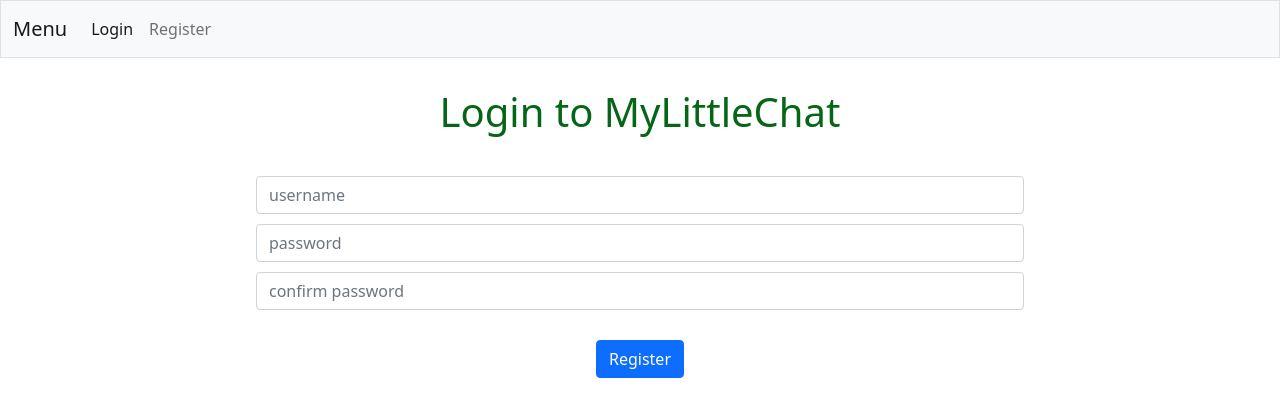
After one commit to Filip4231/MLC, a Flask app: page /register in a window 1280 px wide. The commit adds this page. Shown: the top 417 px of the page. Run offline with Flask 3, Linux system fonts and the light colour scheme; some libraries are stand-ins or nearby versions.

Commit message:
Registered user is added into database (users)

```diff
--- a/app.py
+++ b/app.py
@@ -5,13 +5,39 @@ from flask import Flask, flash, redirect, render_template, request, session
 from flask_session import Session
 from werkzeug.security import check_password_hash, generate_password_hash
 
+from helpers import login_required
+
 app = Flask(__name__)
+
+app.config["SESSION_PERMANENT"] = False
+app.config["SESSION_TYPE"] = "filesystem"
+Session(app)
+
+db = SQL("sqlite:///mlc.db")
 
 @app.route("/")
 def index():
-    return render_template("layout.html")
+    return render_template("index.html")
 
 
+@app.route("/login", methods=["GET", "POST"])
+def login():
+    if request.method == "GET":
+        return render_template("login.html")
+    else:
+        return render_template("login.html")
+
+
+@app.route("/register", methods=["GET", "POST"])
+def register():
+    if request.method == "GET":
+        return render_template("register.html")
+    else:
+        print(request.form.get("username") + " " + generate_password_hash(request.form.get("password")))
+        db.execute("INSERT INTO users(username, password) VALUES(?,?)", request.form.get("username"), generate_password_hash(request.form.get("password")))
+        return redirect("/")
+
 @app.route("/myprofile")
+@login_required
 def myprofile():
     return render_template("myprofile.html")
--- /dev/null
+++ b/static/styles.css
@@ -0,0 +1,24 @@
+form{
+    margin-left: 20%;
+    margin-right: 20%;
+    margin-top: 40px;
+}
+
+h1{
+    margin-top: 30px;
+    color: rgb(5,102,22);
+    text-align: center;
+}
+
+.color{
+    color: rgb(5,102,22);
+}
+
+input{
+    margin-top: 10px;
+}
+
+.center{
+    margin-top: 30px;
+    text-align: center;
+}
--- a/templates/layout.html
+++ b/templates/layout.html
@@ -6,6 +6,8 @@
 
         <link crossorigin="anonymous" href="https://cdn.jsdelivr.net/npm/bootstrap@5.1.3/dist/css/bootstrap.min.css" integrity="sha384-1BmE4kWBq78iYhFldvKuhfTAU6auU8tT94WrHftjDbrCEXSU1oBoqyl2QvZ6jIW3" rel="stylesheet">
         <script crossorigin="anonymous" src="https://cdn.jsdelivr.net/npm/bootstrap@5.1.3/dist/js/bootstrap.bundle.min.js" integrity="sha384-ka7Sk0Gln4gmtz2MlQnikT1wXgYsOg+OMhuP+IlRH9sENBO0LRn5q+8nbTov4+1p"></script>
+
+        <link href="/static/styles.css" rel="stylesheet">
 
         <title>MyLittleChat: {% block title %} {% endblock %}</title>
     </head>
@@ -20,12 +22,21 @@
                   </button>
                   <div class="collapse navbar-collapse" id="navbarNav">
                     <ul class="navbar-nav">
+                      {% if session["user_id"] %}
                       <li class="nav-item">
                         <a class="nav-link active" aria-current="page" href="/myprofile">My profile</a>
                       </li>
                       <li class="nav-item">
                         <a class="nav-link" href="#">Chats</a>
                       </li>
+                      {% else %}
+                      <li class="nav-item">
+                        <a class="nav-link active" aria-current="page" href="/login">Login</a>
+                      </li>
+                      <li class="nav-item">
+                        <a class="nav-link" href="/register">Register</a>
+                      </li>
+                      {% endif %}
                     </ul>
                   </div>
                 </div>
--- /dev/null
+++ b/templates/register.html
@@ -0,0 +1,18 @@
+{% extends "layout.html" %}
+
+{% block title %}
+    Login
+{% endblock %}
+
+{% block main %}
+    <h1>Login to MyLittleChat</h1>
+    <form action="/register" method="POST">
+        <input name="username" type="text" class="form-control" placeholder="username" autocomplete="off">
+        <input name="password" type="password" id="inputPassword5" class="form-control" aria-describedby="passwordHelpBlock" placeholder="password">
+        <input name="password" type="password" id="inputPassword5" class="form-control" aria-describedby="passwordHelpBlock" placeholder="confirm password">
+        <div class="center">
+            <button type="submit" class="btn btn-primary">Register</button>
+        </div>
+    </form>
+
+{% endblock %}
```
Also changed, not shown: helpers.py (+22 -2 lines), templates/index.html (added, +11 -0 lines), templates/login.html (added, +14 -0 lines), mlc.db (added), 1 other file.
